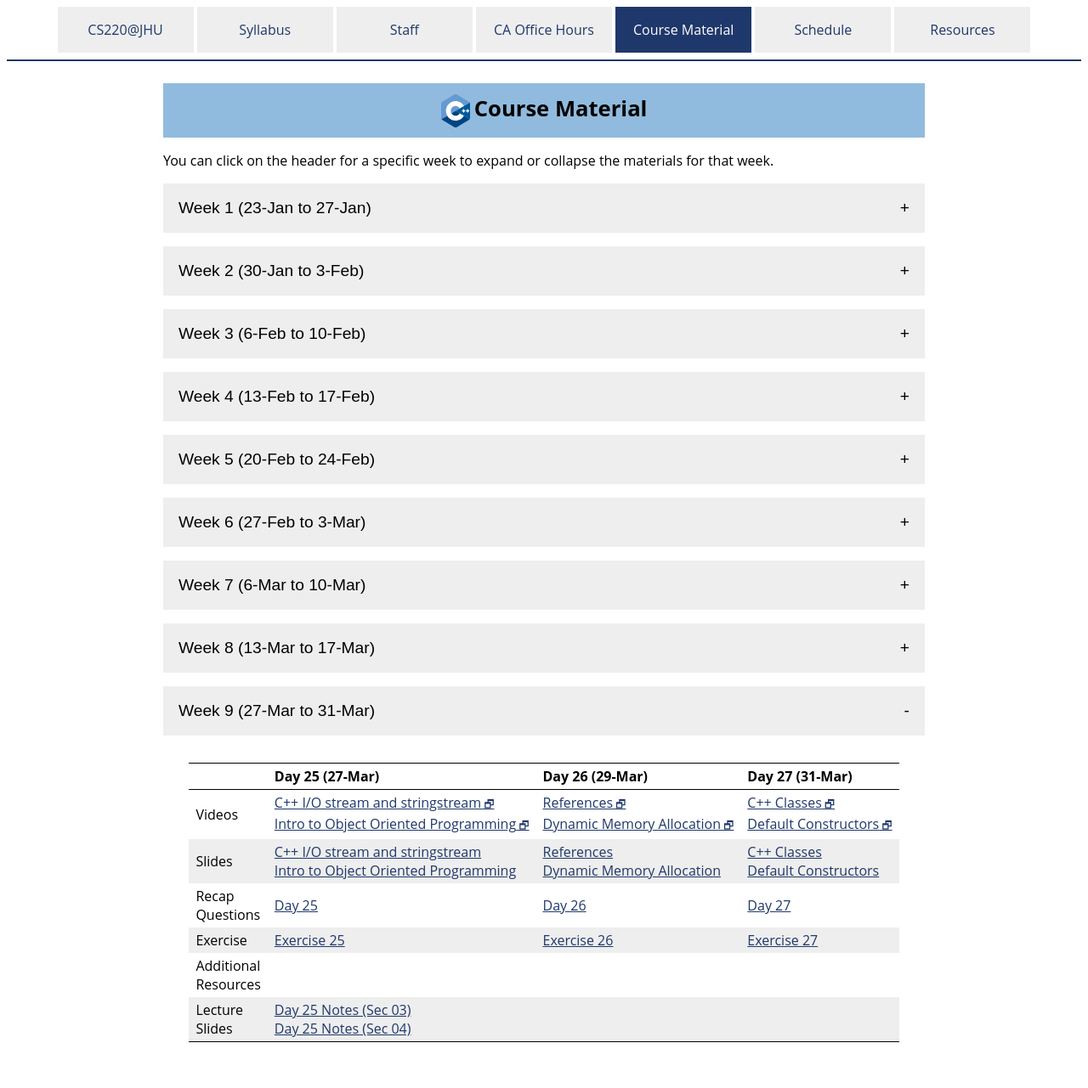
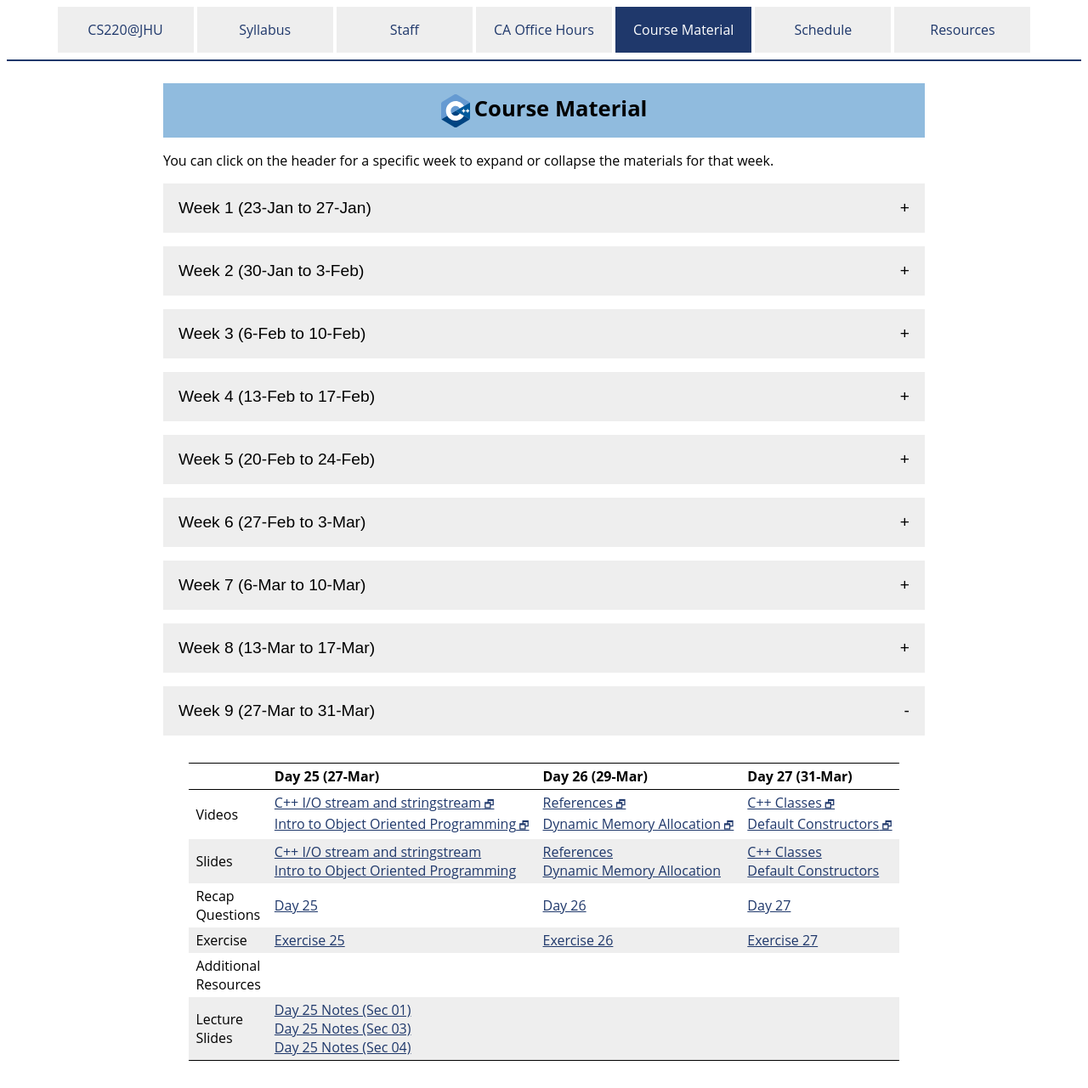
Before and after one commit to vivek-booshan/cs220-sp23, a Jekyll site: the page built from material.md, in a window 1280 px wide. Shown: the whole page at 85% size. Built offline with Jekyll 4.4.1, drawn with Linux system fonts in a browser that asks for light colours; before the commit the page ends 1259 px from its top, so only the background shows below that.

Commit message:
day 25 notes for sec 01

```diff
--- a/material.csv
+++ b/material.csv
@@ -185,6 +185,7 @@ Week,Day,Date,Type,Link text,URL
 9,1,27-Mar,Slides,Intro to Object Oriented Programming,slides/day25_intro_to_oo.pdf
 9,1,27-Mar,Recap,Day 25,questions/day25.html
 9,1,27-Mar,Exercise,Exercise 25,exercise/ex25.html
+9,1,27-Mar,LectureSlides,"Day 25 Notes (Sec 01)",slides/notes/sp23_day25_sec01.pdf
 9,1,27-Mar,LectureSlides,"Day 25 Notes (Sec 03)",slides/notes/sp23_day25_sec03.pdf
 9,1,27-Mar,LectureSlides,"Day 25 Notes (Sec 04)",slides/notes/sp23_day25_sec04.pdf
 9,2,29-Mar,Video,References,https://jh.hosted.panopto.com/Panopto/Pages/Viewer.aspx?id=4fcd7033-f754-429f-b55b-ae230027a516
--- a/material.md
+++ b/material.md
@@ -470,7 +470,7 @@ the materials for that week.
     </tr>
     <tr>
       <td>Lecture<br>Slides</td>
-      <td><a href='slides/notes/sp23_day25_sec03.pdf'>Day 25 Notes (Sec 03)</a><br><a href='slides/notes/sp23_day25_sec04.pdf'>Day 25 Notes (Sec 04)</a></td>
+      <td><a href='slides/notes/sp23_day25_sec01.pdf'>Day 25 Notes (Sec 01)</a><br><a href='slides/notes/sp23_day25_sec03.pdf'>Day 25 Notes (Sec 03)</a><br><a href='slides/notes/sp23_day25_sec04.pdf'>Day 25 Notes (Sec 04)</a></td>
       <td></td>
       <td></td>
     </tr>
```
Also changed, not shown: 1 other file.
